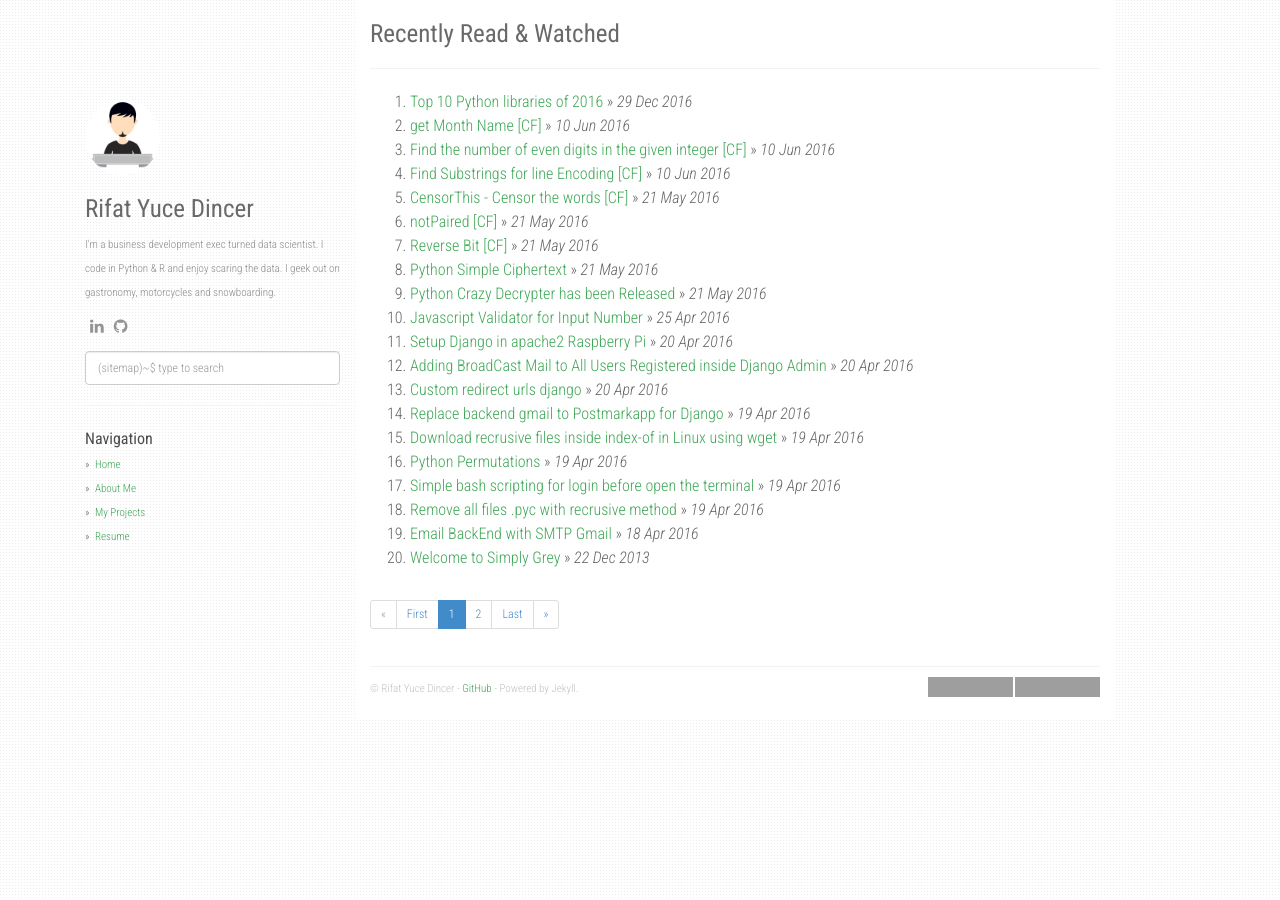
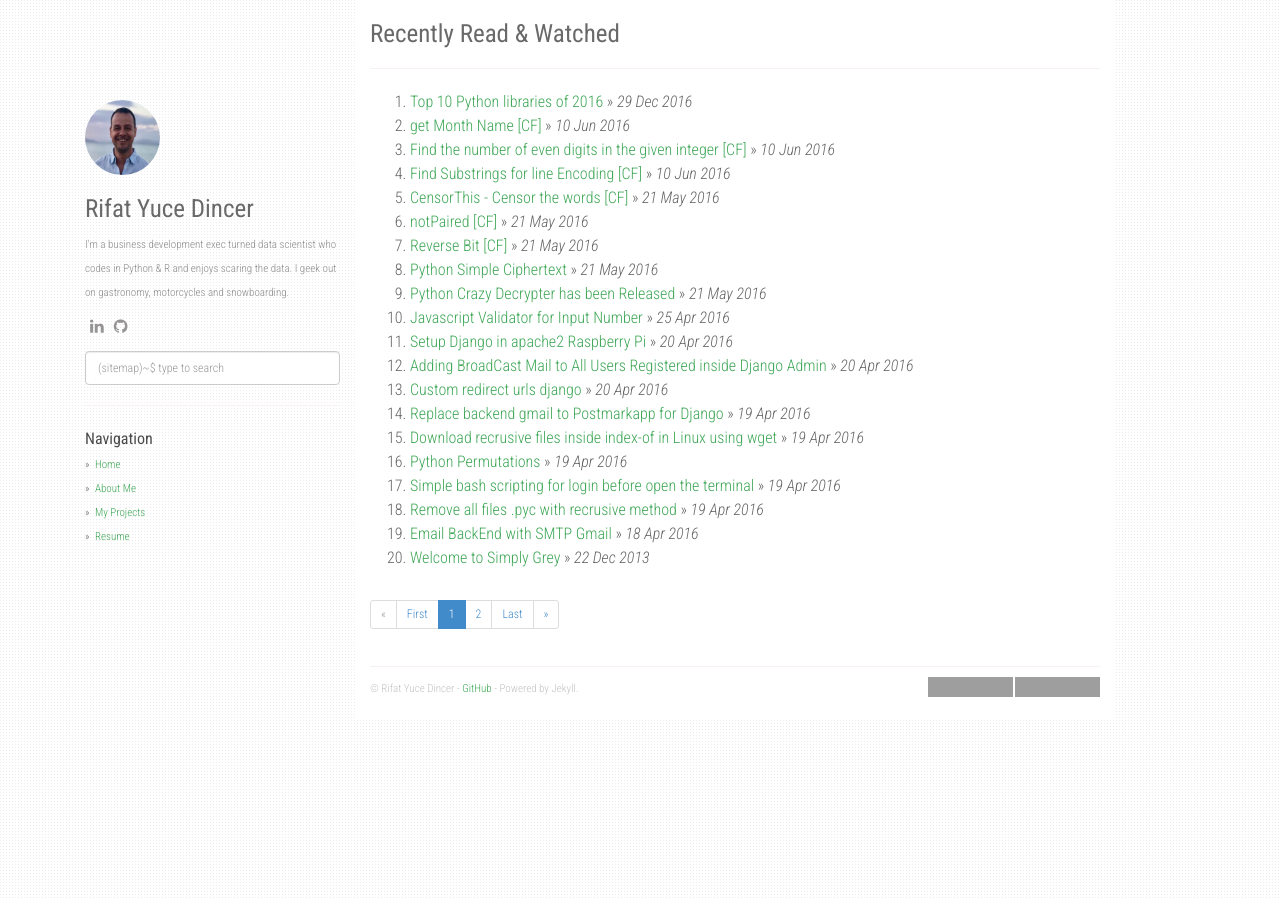
Before and after one commit to yucedincer/yucedincer.github.io, a Jekyll site: the page built from index.html, in a window 1280 px wide. Built offline with Jekyll 4.4.1, drawn with Linux system fonts in a browser that asks for light colours; nearby versions of some CDN libraries; the list of posts is cut into pages by our own code; grey boxes are pictures that could not be loaded.

Commit message:
updated config.yml

```diff
--- a/_config.yml
+++ b/_config.yml
@@ -2,7 +2,7 @@ title: Recently Read & Watched
 description: My Personal Reading & Watching
 author: Rifat Yuce Dincer
 github: https://github.com/yucedincer
-about: I'm a business development exec turned data scientist. I code in Python & R and enjoy scaring the data. I geek out on gastronomy, motorcycles and snowboarding.
+about: I'm a business development exec turned data scientist who codes in Python & R and enjoys scaring the data. I geek out on gastronomy, motorcycles and snowboarding.
 disqus_shortname: stackproblems
 google_analytics: UA-XXXXXXXX-Y
 avatar_url: /static/img/avatar.jpg
```
Also changed, not shown: static/img/avatar.jpg, 3 other files.
